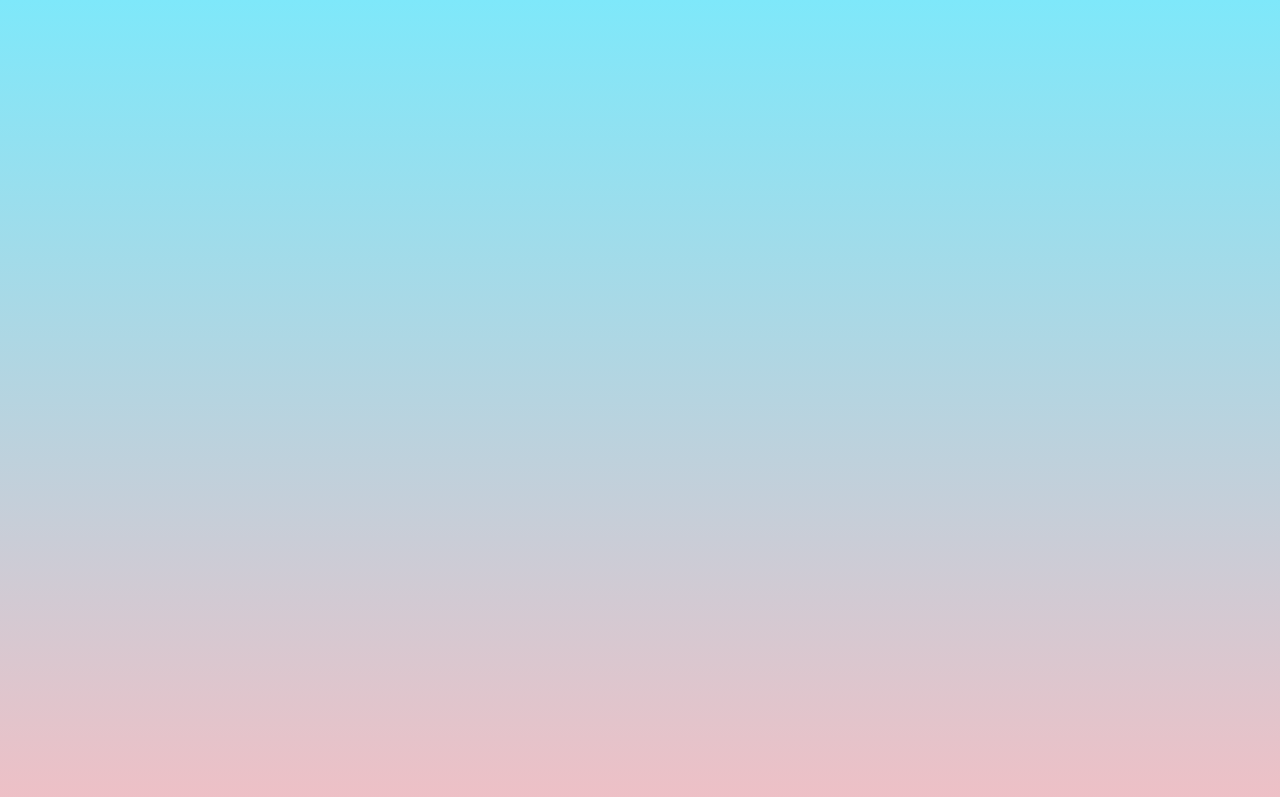
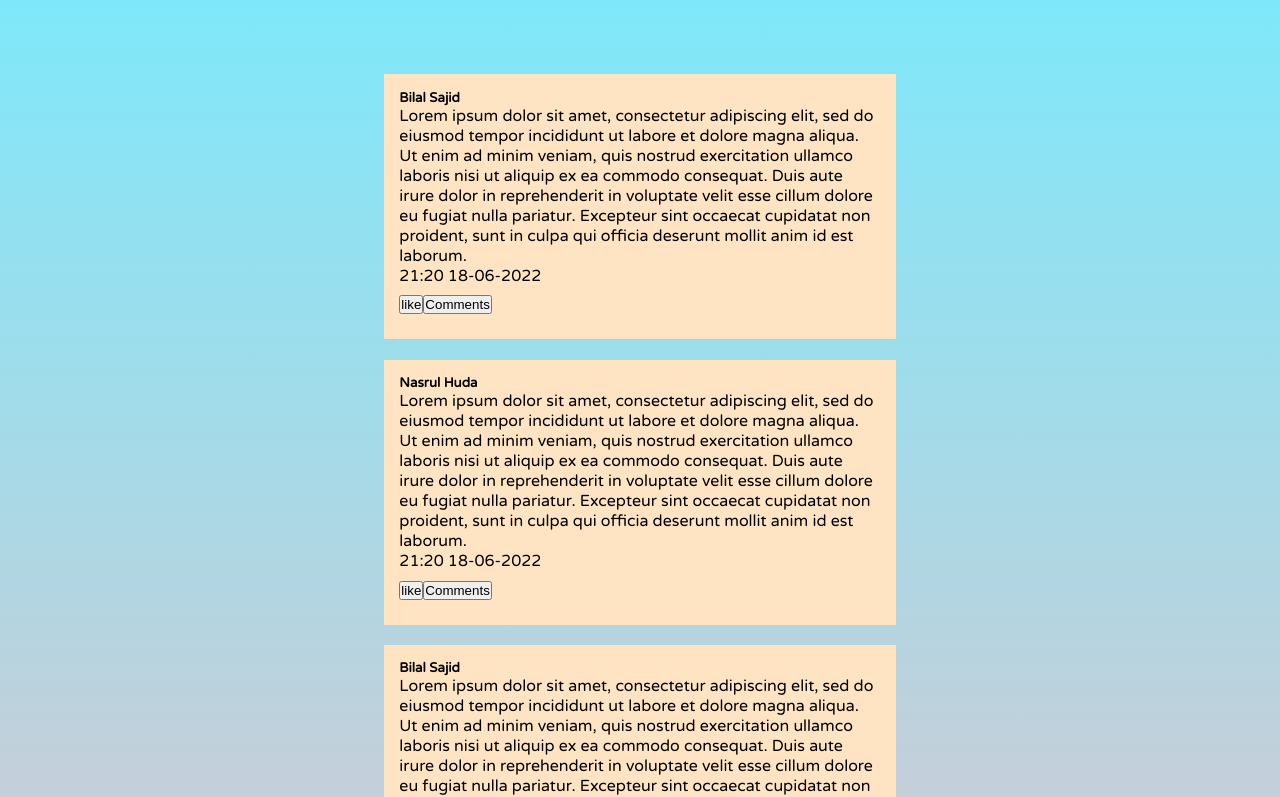
Before and after one commit to BilalSajid173/chat-app-frontend, a React (Create React App) app: page /allposts in a window 1280 px wide. Shown: the top 797 px of the page. Built offline with nearby package versions, Linux system fonts and the light colour scheme.

Commit message:
Create postitem component

```diff
--- a/src/components/AllPosts/AllPosts.js
+++ b/src/components/AllPosts/AllPosts.js
@@ -3,8 +3,34 @@ import { Fragment } from "react";
 import PostItem from "./PostItem";
 
 const dummyposts = [
-  { id: "1", author: "Bilal Sajid", content: "This is my first post!!" },
-  { id: "2", author: "Nasrul Huda", content: "That is a good post Bilal" },
+  {
+    id: "1",
+    author: "Bilal Sajid",
+    createdAt: "21:20 18-06-2022",
+    content:
+      "Lorem ipsum dolor sit amet, consectetur adipiscing elit, sed do eiusmod tempor incididunt ut labore et dolore magna aliqua. Ut enim ad minim veniam, quis nostrud exercitation ullamco laboris nisi ut aliquip ex ea commodo consequat. Duis aute irure dolor in reprehenderit in voluptate velit esse cillum dolore eu fugiat nulla pariatur. Excepteur sint occaecat cupidatat non proident, sunt in culpa qui officia deserunt mollit anim id est laborum.",
+  },
+  {
+    id: "2",
+    author: "Nasrul Huda",
+    createdAt: "21:20 18-06-2022",
+    content:
+      "Lorem ipsum dolor sit amet, consectetur adipiscing elit, sed do eiusmod tempor incididunt ut labore et dolore magna aliqua. Ut enim ad minim veniam, quis nostrud exercitation ullamco laboris nisi ut aliquip ex ea commodo consequat. Duis aute irure dolor in reprehenderit in voluptate velit esse cillum dolore eu fugiat nulla pariatur. Excepteur sint occaecat cupidatat non proident, sunt in culpa qui officia deserunt mollit anim id est laborum.",
+  },
+  {
+    id: "3",
+    author: "Bilal Sajid",
+    createdAt: "21:20 18-06-2022",
+    content:
+      "Lorem ipsum dolor sit amet, consectetur adipiscing elit, sed do eiusmod tempor incididunt ut labore et dolore magna aliqua. Ut enim ad minim veniam, quis nostrud exercitation ullamco laboris nisi ut aliquip ex ea commodo consequat. Duis aute irure dolor in reprehenderit in voluptate velit esse cillum dolore eu fugiat nulla pariatur. Excepteur sint occaecat cupidatat non proident, sunt in culpa qui officia deserunt mollit anim id est laborum.",
+  },
+  {
+    id: "4",
+    author: "Nasrul Huda",
+    createdAt: "21:20 18-06-2022",
+    content:
+      "Lorem ipsum dolor sit amet, consectetur adipiscing elit, sed do eiusmod tempor incididunt ut labore et dolore magna aliqua. Ut enim ad minim veniam, quis nostrud exercitation ullamco laboris nisi ut aliquip ex ea commodo consequat. Duis aute irure dolor in reprehenderit in voluptate velit esse cillum dolore eu fugiat nulla pariatur. Excepteur sint occaecat cupidatat non proident, sunt in culpa qui officia deserunt mollit anim id est laborum.",
+  },
 ];
 
 const AllPosts = () => {
@@ -12,7 +38,12 @@ const AllPosts = () => {
     <Fragment>
       <div className={classes.container}>
         {dummyposts.map((post) => (
-          <PostItem id={post.id} author={post.author} content={post.content} />
+          <PostItem
+            id={post.id}
+            author={post.author}
+            content={post.content}
+            createdAt={post.createdAt}
+          />
         ))}
       </div>
     </Fragment>
--- a/src/components/AllPosts/AllPosts.module.css
+++ b/src/components/AllPosts/AllPosts.module.css
@@ -0,0 +1,7 @@
+.container{
+    width: 100%;
+    padding: 5% 30%;
+    display: flex;
+    flex-direction: column;
+    justify-content: center;
+}
--- a/src/components/AllPosts/PostItem.js
+++ b/src/components/AllPosts/PostItem.js
@@ -1,5 +1,15 @@
 import classes from "./PostItem.module.css";
 
-const PostItem = (props) => {};
+const PostItem = (props) => {
+    return <div className={classes.singlepost}>
+        <h5>{props.author}</h5>
+        <p>{props.content}</p>
+        <p>{props.createdAt}</p>
+        <div className={classes.actions}>
+            <button>like</button>
+            <button>Comments</button>
+        </div>
+    </div>
+};
 
 export default PostItem;
--- a/src/components/AllPosts/PostItem.module.css
+++ b/src/components/AllPosts/PostItem.module.css
@@ -1,7 +1,14 @@
-.container{
-    width: 100%;
-    padding: 5% 15%;
+.singlepost{
     display: flex;
     flex-direction: column;
+    padding: 3%;
+    background-color: bisque;
     justify-content: center;
+    margin: 2% 0;
 }
+
+.actions{
+    display: flex;
+    flex-wrap: wrap;
+    padding: 2% 0;
+}
```
